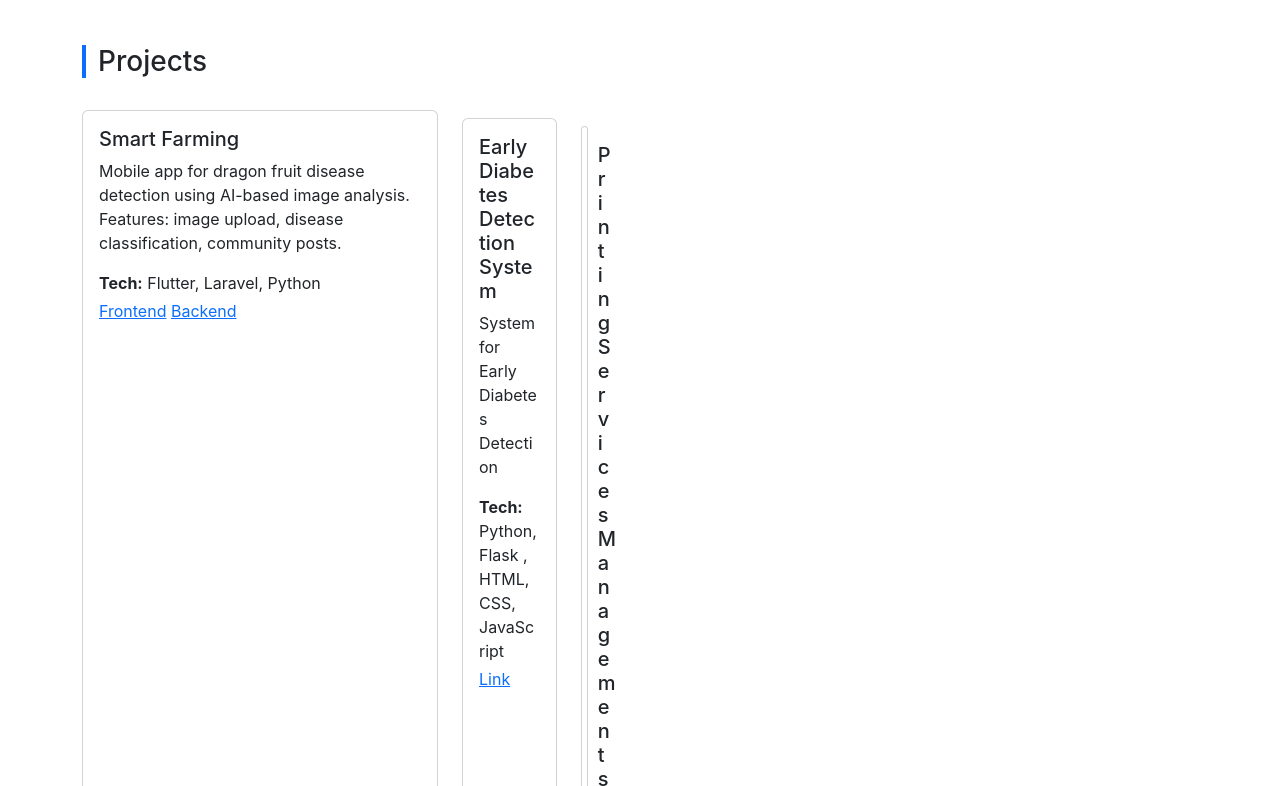
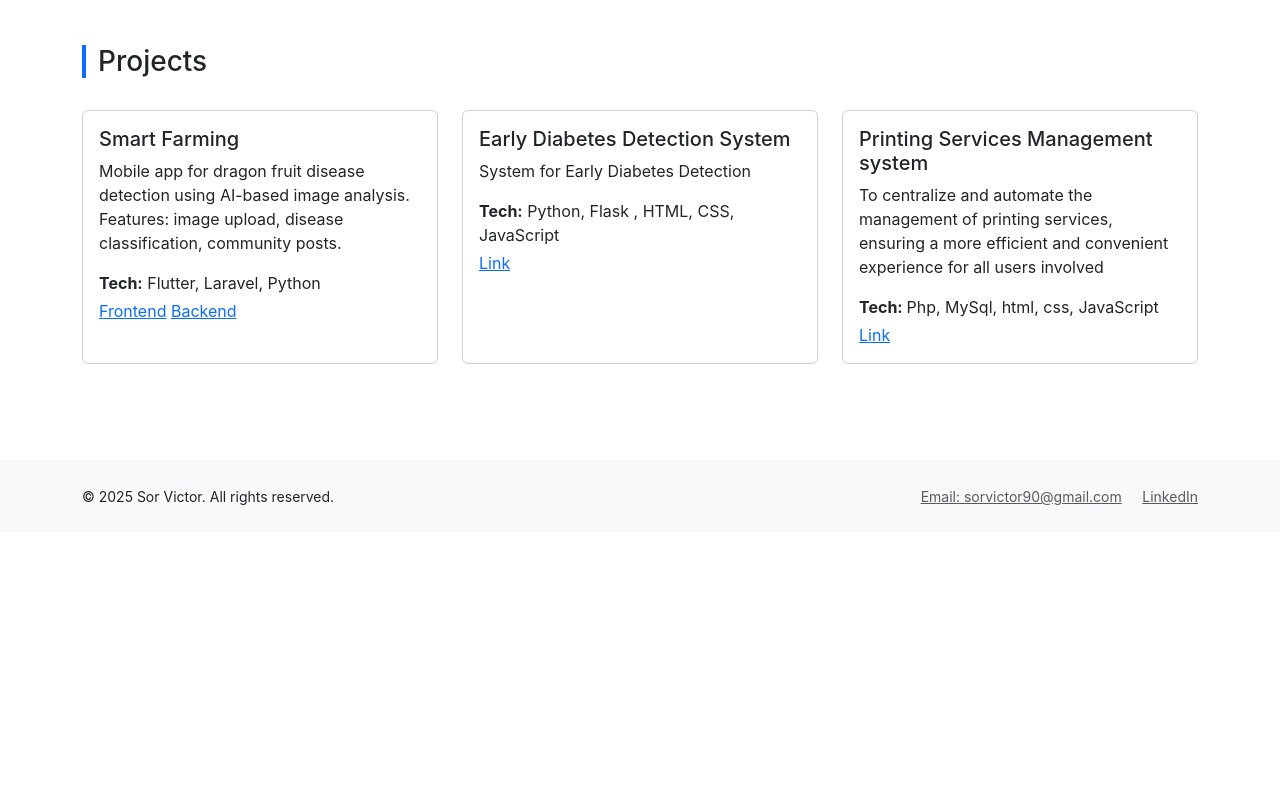
Before and after one commit to john90921/Portfolio, a plain HTML site: page index.html in a window 1280 px wide. Shown: the part 1634-2420 px from the top of the page. After the commit the page ends 2166 px from the top, so only its background shows below. Drawn offline with nearby package versions, Linux system fonts and the light colour scheme.

Commit message:
index_update

```diff
--- a/index.html
+++ b/index.html
@@ -144,8 +144,7 @@
             </div>
           </div>
         </div>
-         <div class="row row-cols-1 row-cols-md-2 row-cols-xl-3 g-4 mt-2">
-        <div class="col">
+         <div class="col">
           <div class="card project-card h-100">
             <div class="card-body">
               <h5 class="card-title">Early Diabetes Detection System</h5>
@@ -155,7 +154,7 @@
             </div>
           </div>
         </div>
-        <div class="row row-cols-1 row-cols-md-2 row-cols-xl-3 g-4 mt-2">
+
         <div class="col">
           <div class="card project-card h-100">
             <div class="card-body">
@@ -166,12 +165,12 @@ services, ensuring a more efficient and convenient experience for all users invo
               <a href="https://github.com/MinnnErrr/mini-project" class="my-3 stretched-link">Link</a>
             </div>
           </div>
-        </div>
 
 
 
 
-      </div>
+
+    </div>
 
     </section>
 
```
